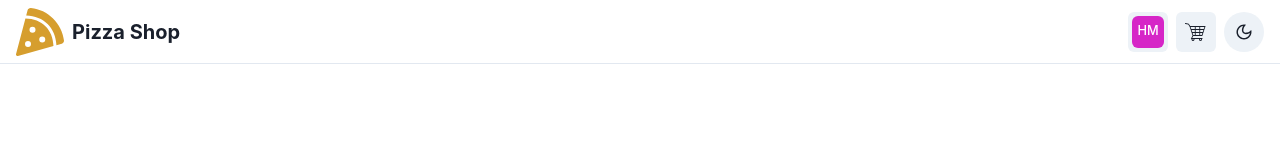
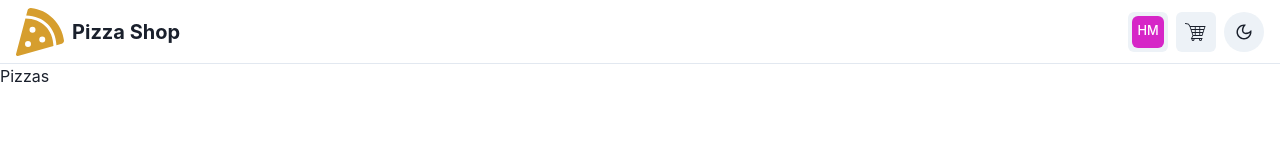
Before and after one commit to harshmangalam/dotnet-reactjs-pizza-corner, a React (Vite) app in the folder web-client/: page /pizza in a window 1280 px wide. Before the commit this address had no page. Shown: the top 160 px of the page. Built offline with nearby package versions, Linux system fonts and the light colour scheme.

Commit message:
Added pizza route

```diff
--- a/web-client/src/App.jsx
+++ b/web-client/src/App.jsx
@@ -3,14 +3,16 @@ import { lazy, Suspense } from "react";
 import { Route, Routes } from "react-router-dom";
 import Navbar from "../components/Navbar";
 
-const Home = lazy(() => import("./pages/Home"));
+const HomePage = lazy(() => import("./pages/Home"));
+const PizzaPage = lazy(() => import("./pages/Pizza"));
 export default function App() {
   return (
     <Box>
       <Navbar />
       <Suspense fallback={<p>Loading Page...</p>}>
         <Routes>
-          <Route path="" element={<Home />} />
+          <Route path="" element={<HomePage />} />
+          <Route path="pizza" element={<PizzaPage />} />
         </Routes>
       </Suspense>
     </Box>
--- a/web-client/src/pages/Home.jsx
+++ b/web-client/src/pages/Home.jsx
@@ -13,7 +13,7 @@ import {
 } from "@chakra-ui/react";
 import { AiOutlineUserAdd } from "react-icons/ai";
 import Category from "../../components/Category";
-export default function Home() {
+export default function HomePage() {
   return (
     <Container maxW={"7xl"}>
       <Stack
--- /dev/null
+++ b/web-client/src/pages/Pizza.jsx
@@ -0,0 +1,4 @@
+import { Box } from "@chakra-ui/react";
+export default function PizzaPage() {
+  return <Box>Pizzas</Box>;
+}
```
